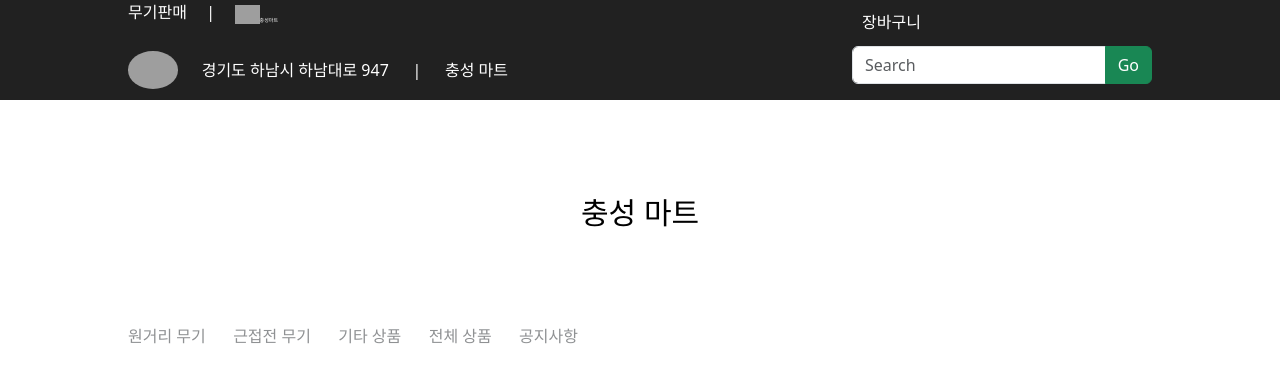
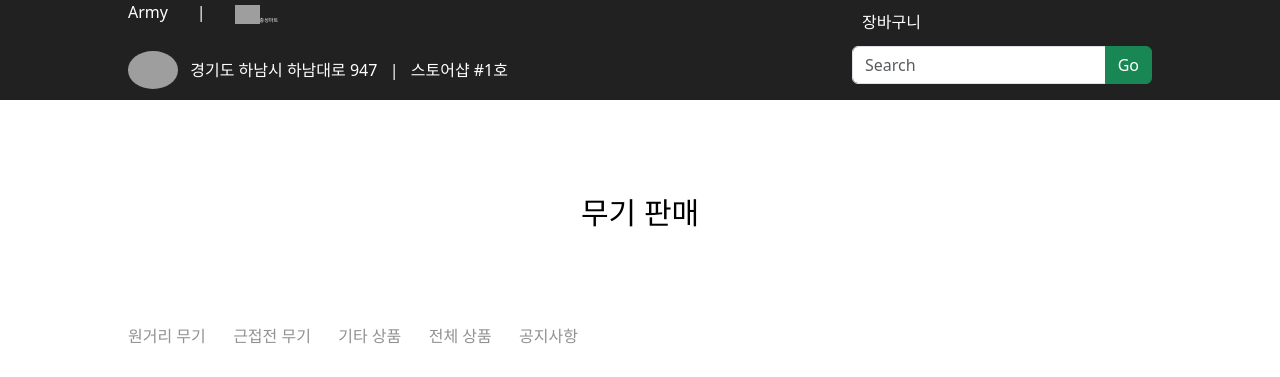
Before and after one commit to 231p0w0q132/smart_store, a Django app: page / in a window 1280 px wide; the page is wider, and only the part inside the window is pictured. Shown: the top 377 px of that part. Run offline with Django 3.2, Linux system fonts and the light colour scheme; grey boxes are pictures that could not be loaded.

Commit message:
Update base.html

```diff
--- a/templates/base.html
+++ b/templates/base.html
@@ -9,6 +9,49 @@
     {% endblock %}
   </head>
   <body>
+      <div class="banner">
+      <div class="banner_block_1">
+        <div class="main_icon">
+          <div>Army</div>
+          |
+          <div style="display:flex; align-items:flex-end;">
+            <img src="https://cdn.pixabay.com/photo/2016/05/30/15/33/julia-roberts-1424985_960_720.png" width="25px"
+>
+            <div style="font-size:5px;">충성마트</div>
+          </div>
+        </div>
+        <div class="my_address">
+          <img src="https://cdn.pixabay.com/photo/2013/07/12/18/16/throwing-star-153172_1280.png" width="50px"
+                 style="border-radius:100%">
+           <div>
+             경기도 하남시 하남대로 947
+          </div>
+          <div>|</div>
+          <div>스토어샵 #1호</div>
+        </div>
+      </div>
+      <div class="banner_block_2">
+        <div class="menu_coll">
+          장바구니  <img src="">
+        </div>
+        <div class="input-group mb-3">
+          <input type="text" class="form-control" placeholder="Search">
+          <button class="btn btn-success" type="submit">Go</button>
+        </div>
+      </div>
+    </div>
+    <div class="main_menu">
+      <div class="menu_title">
+        무기 판매
+      </div>
+      <div class="main_menu_list">
+        <div>원거리 무기</div>
+        <div>근접전 무기</div>
+        <div>기타 상품</div>
+        <div>전체 상품</div>
+        <div>공지사항</div>
+      </div>
+    </div>
     {% block content %}
     {% endblock %}
     <script src="https://cdn.jsdelivr.net/npm/bootstrap@5.3.2/dist/js/bootstrap.min.js"></script>
```
